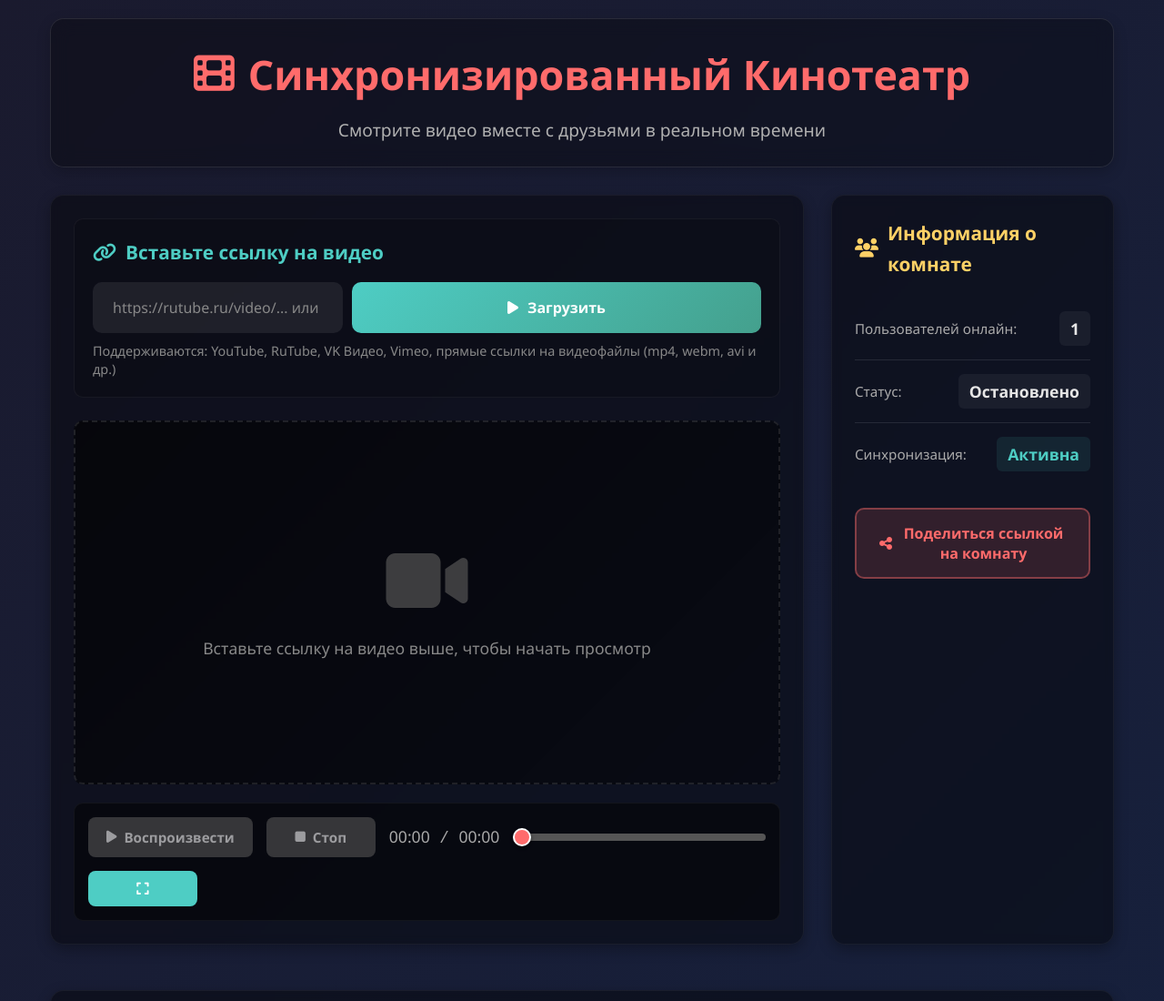
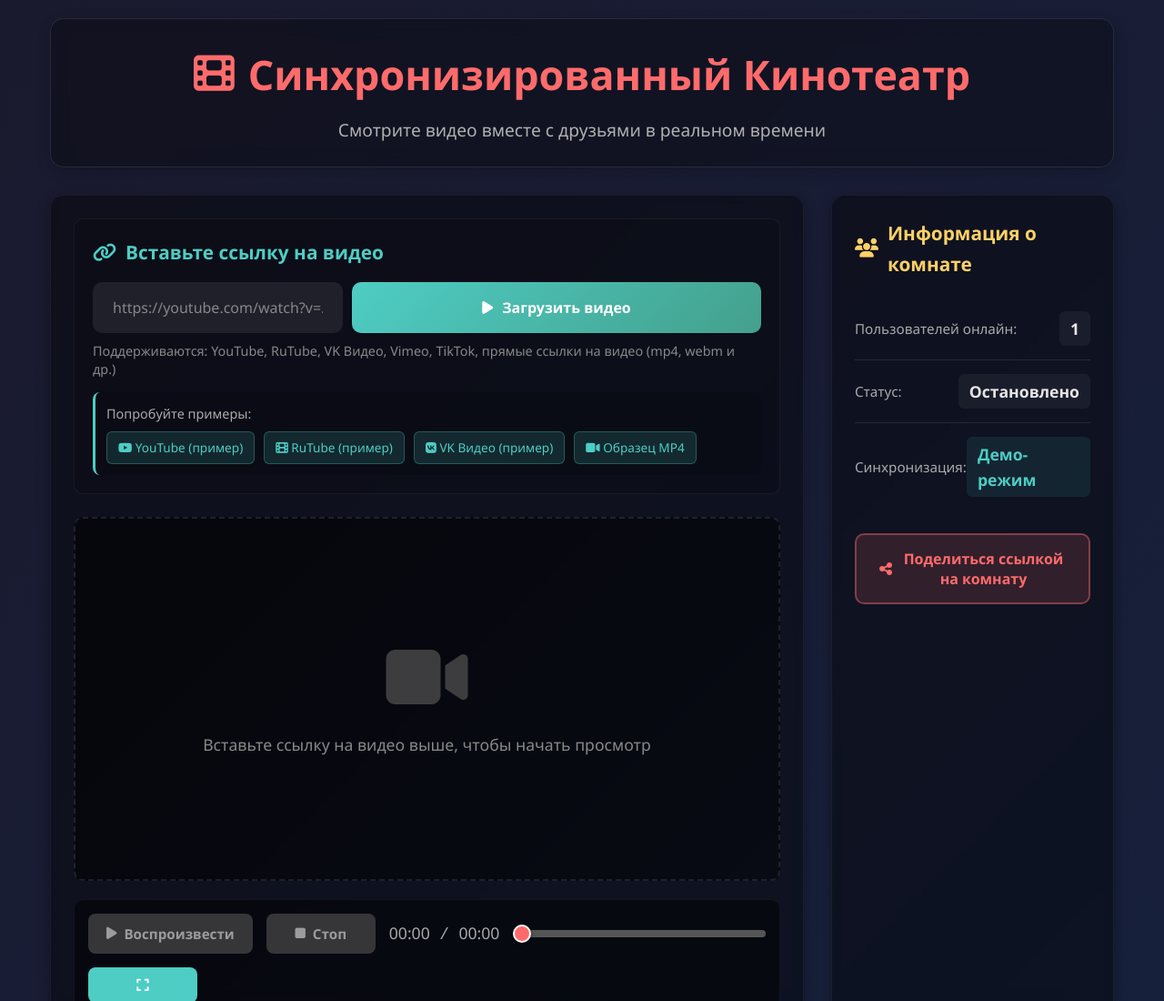
Before and after one commit to Roks4n/cinema-sync, a plain HTML site: page index.html in a window 1280 px wide. Shown: the top 1100 px of the page at 91% size. Drawn offline with Linux system fonts and the light colour scheme.

Commit message:
Update index.html

```diff
--- a/index.html
+++ b/index.html
@@ -21,12 +21,16 @@
 <div class="url-input-section">
     <h3><i class="fas fa-link"></i> Вставьте ссылку на видео</h3>
     <div class="input-group">
-        <input type="text" id="video-url" placeholder="https://rutube.ru/video/... или https://vk.com/video...">
+        <input type="text" id="video-url" placeholder="https://youtube.com/watch?v=... или https://rutube.ru/video/...">
         <button id="load-video-btn" class="btn-primary">
-            <i class="fas fa-play"></i> Загрузить
+            <i class="fas fa-play"></i> Загрузить видео
         </button>
     </div>
-    <p class="hint">Поддерживаются: YouTube, RuTube, VK Видео, Vimeo, прямые ссылки на видеофайлы (mp4, webm, avi и др.)</p>
+    <p class="hint">Поддерживаются: YouTube, RuTube, VK Видео, Vimeo, TikTok, прямые ссылки на видео (mp4, webm и др.)</p>
+    <div class="examples-container">
+        <p>Попробуйте примеры:</p>
+        <div class="example-links"></div>
+    </div>
 </div>
 
                     <div id="video-placeholder">
@@ -111,4 +115,5 @@
 
     <script src="script.js"></script>
 </body>
+
 </html>
```
